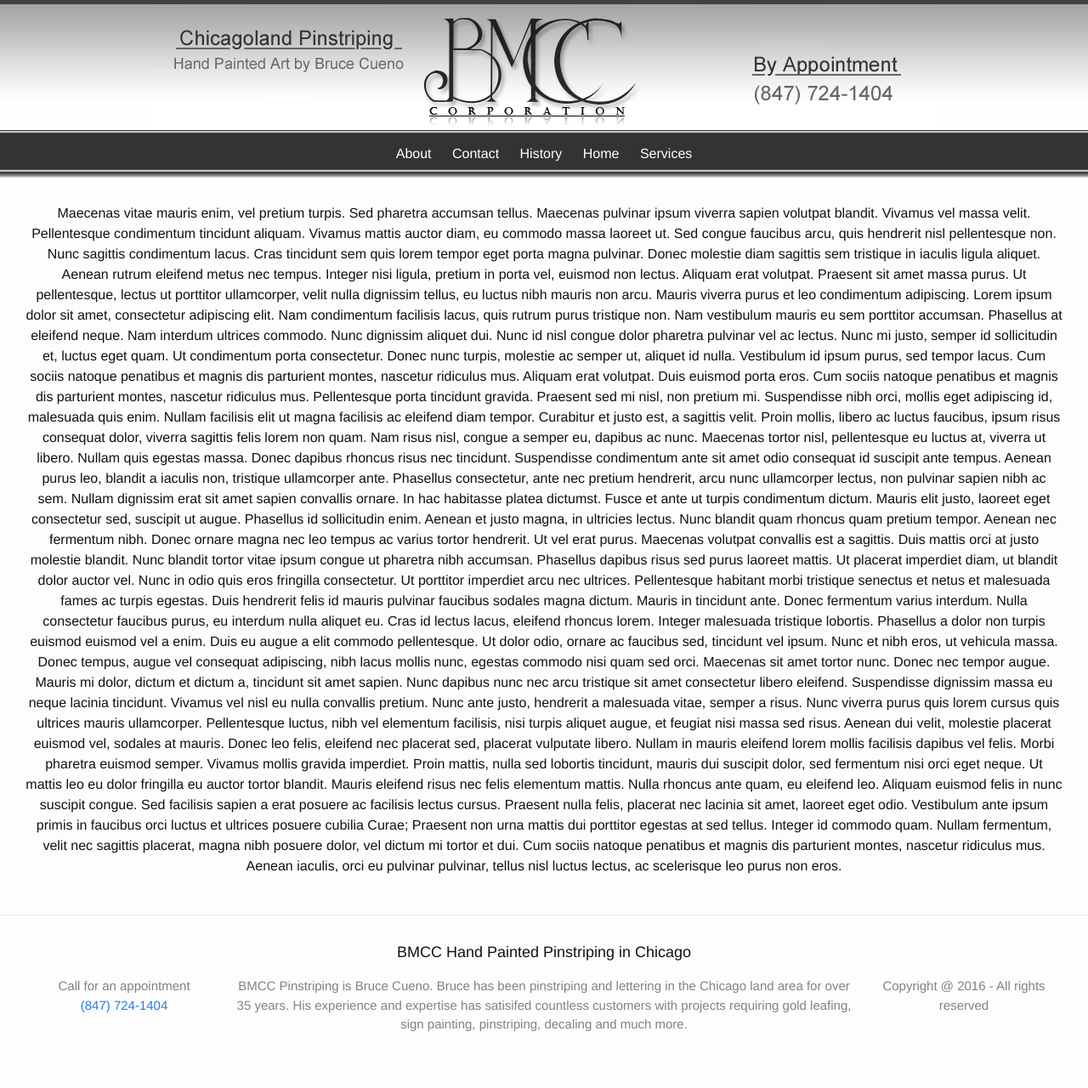
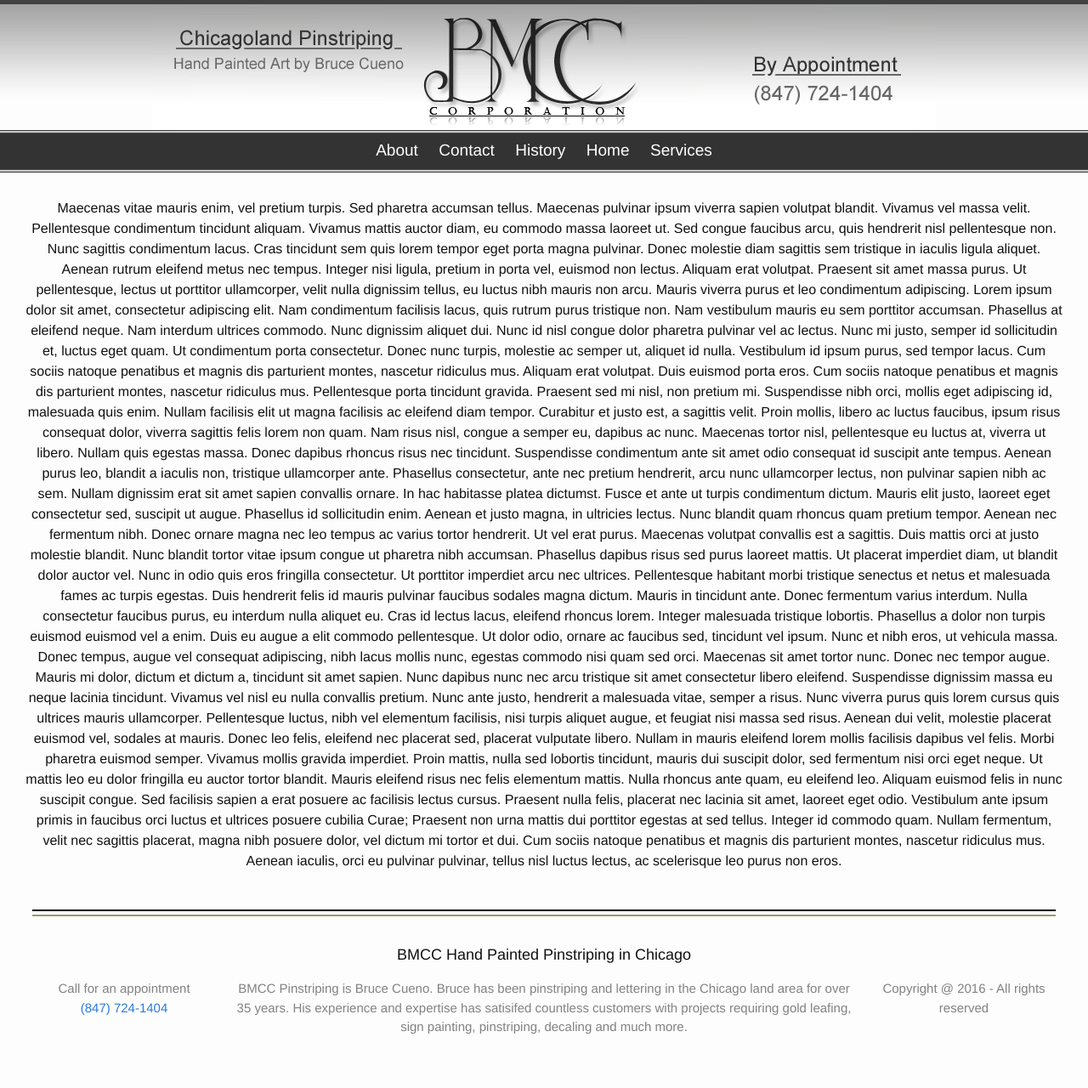
Before and after one commit to michaelcueno/bmccpinstriping.com, a Jekyll site: the page built from index.html, in a window 1280 px wide. Shown: the whole page at 85% size. Built offline with Jekyll 4.4.1, drawn with Linux system fonts in a browser that asks for light colours.

Commit message:
Modify hr tag to be stiped

```diff
--- a/_includes/footer.html
+++ b/_includes/footer.html
@@ -1,3 +1,5 @@
+<hr class="stripe">
+
 <footer class="site-footer">
 
   <div class="wrapper">
--- a/_sass/_base.scss
+++ b/_sass/_base.scss
@@ -9,6 +9,16 @@ dl, dd, ol, ul, figure {
 }
 
 
+hr.stripe {
+    background-image: url("/images/stripe.gif");
+    background-repeat: repeat-x;
+    height: 10px;
+    margin-left:3%;
+    margin-right:3%;
+    padding: 0;
+    border: none;
+    text-align: center;
+}
 
 /**
  * Basic styling
@@ -93,6 +103,10 @@ h1, h2, h3, h4, h5, h6 {
 a {
     color: $brand-color;
     text-decoration: none;
+
+    &:visited {
+        color: darken($brand-color, 15%);
+    }
 
     &:hover {
         color: $text-color;
--- a/_sass/_layout.scss
+++ b/_sass/_layout.scss
@@ -33,7 +33,7 @@
 .site-nav {
     display: inline-block;
     margin:auto;
-    line-height: 56px;
+    line-height: 50px;
 
     .menu-icon {
         display: none;
@@ -42,6 +42,7 @@
     .page-link {
         color: $link-color;
         line-height: $base-line-height;
+        font-size: 19px;
 
         // Gaps between nav items, but not on the last one
         &:not(:last-child) {
@@ -110,7 +111,6 @@
  * Site footer
  */
 .site-footer {
-    border-top: 1px solid $grey-color-light;
     padding: $spacing-unit 0;
 }
 
```
Also changed, not shown: images/stripe.gif (added).
